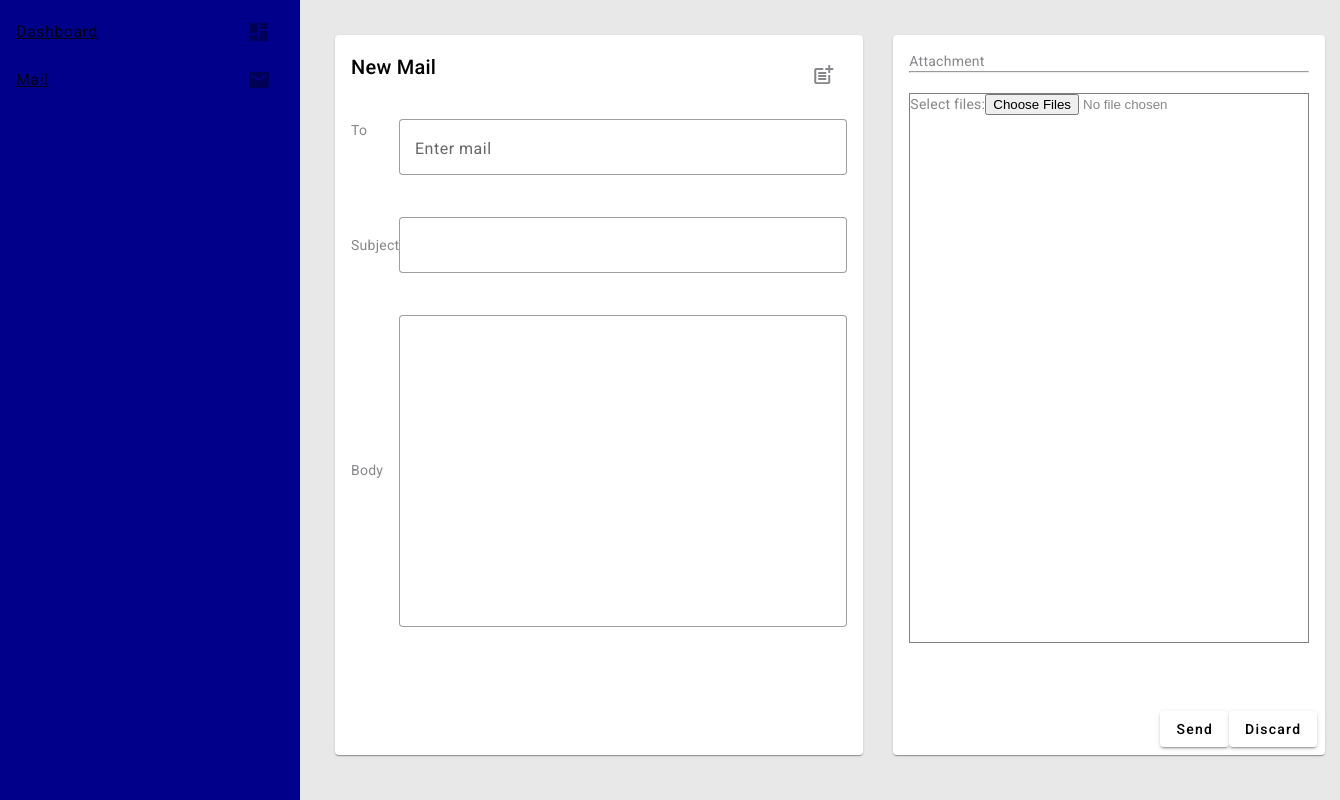
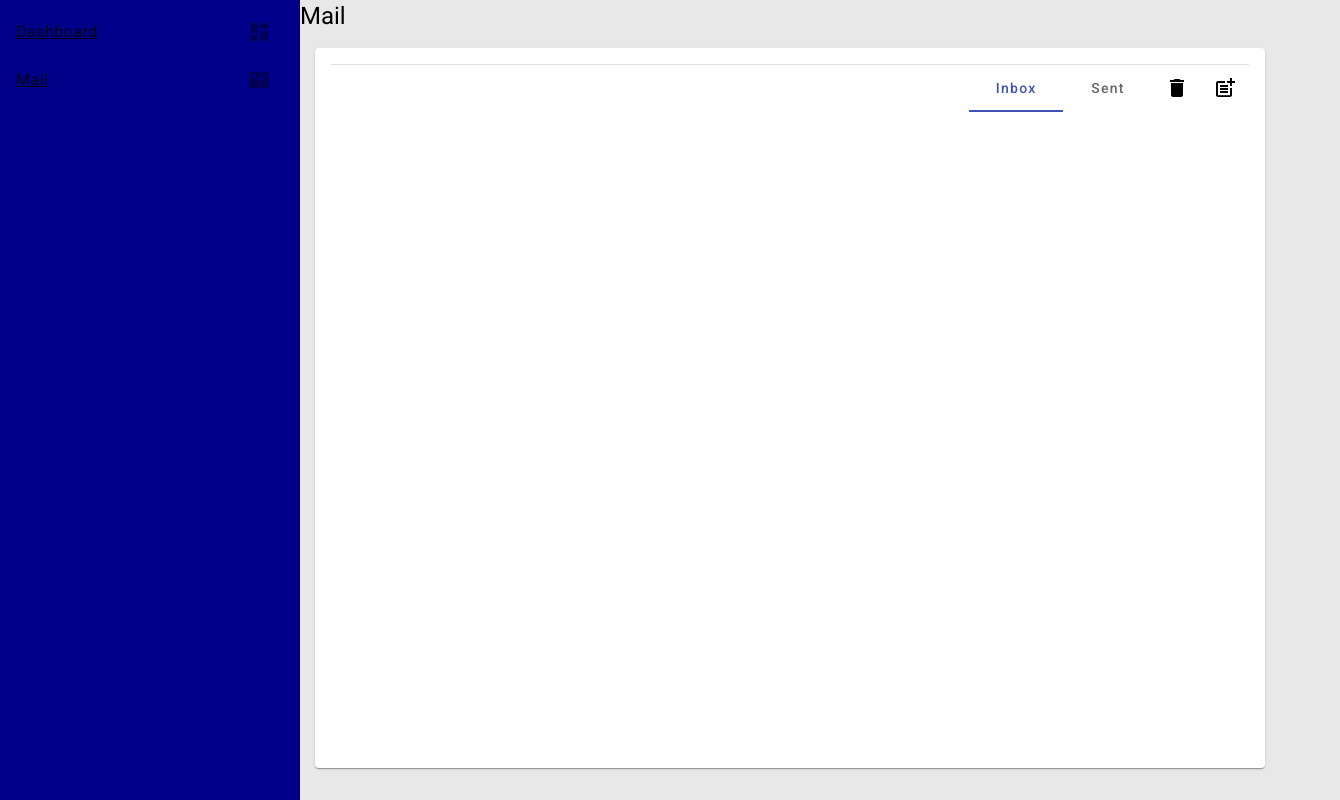
Before and after one commit to codingPentagon/ZoneEd, an Angular app in the folder frontend/: page /mail in a window 1280 px wide. Shown: the whole page, 1340 px wide, since content can reach past the window. Built offline with nearby package versions, Linux system fonts and the light colour scheme.

Commit message:
Started create all mail in the same mail component.

```diff
--- a/frontend/src/app/app.module.ts
+++ b/frontend/src/app/app.module.ts
@@ -14,6 +14,8 @@ import {MatIconModule} from "@angular/material/icon";
 import {MatAutocompleteModule} from "@angular/material/autocomplete";
 import {ReactiveFormsModule} from "@angular/forms";
 import {MatButtonModule} from "@angular/material/button";
+import {MatTabsModule} from "@angular/material/tabs";
+import {MatDividerModule} from "@angular/material/divider";
 
 @NgModule({
   declarations: [
@@ -32,7 +34,9 @@ import {MatButtonModule} from "@angular/material/button";
     MatIconModule,
     MatAutocompleteModule,
     ReactiveFormsModule,
-        MatButtonModule
+    MatButtonModule,
+    MatTabsModule,
+    MatDividerModule
   ],
   providers: [],
   bootstrap: [AppComponent]
--- a/frontend/src/app/mail/mail.component.css
+++ b/frontend/src/app/mail/mail.component.css
@@ -8,10 +8,11 @@
   flex: 1;
 }
 
-#All{
+.create{
   color: #87878b;
   flex: 1;
   margin: 20px;
+  display: none;
 }
 
 *{
@@ -100,3 +101,14 @@ h2{
 .spacer{
   flex: 1 1 auto;
 }
+.inbox{
+  width: 80%;
+}
+
+mat-tab-group{
+  width: 20%;
+  float: right;
+}
+.delbutton{
+  float: right;
+}
--- a/frontend/src/app/mail/mail.component.html
+++ b/frontend/src/app/mail/mail.component.html
@@ -1,6 +1,5 @@
 <app-nav></app-nav>
-<div id="All">
-
+<div class="create">
   <div class="content">
   <div class="left" >
     <mat-card>
@@ -76,3 +75,30 @@
  </div>
   </div>
 </div>
+
+<div class="inbox">
+  <h1>Mail</h1>
+  <mat-card>
+    <mat-card-header>
+
+    </mat-card-header>
+
+    <mat-card-content>
+
+      <div class="delbutton">
+      <button mat-icon-button >
+        <mat-icon>delete</mat-icon>
+      </button>
+      <button mat-icon-button>
+        <mat-icon>post_add</mat-icon>
+      </button>
+      </div>
+      <mat-tab-group>
+        <mat-tab label="Inbox"></mat-tab>
+        <mat-tab label="Sent"></mat-tab>
+      </mat-tab-group>
+      <mat-divider></mat-divider>
+    </mat-card-content>
+  </mat-card>
+
+</div>
```
Lines whose indentation alone changed are shown as unchanged.
